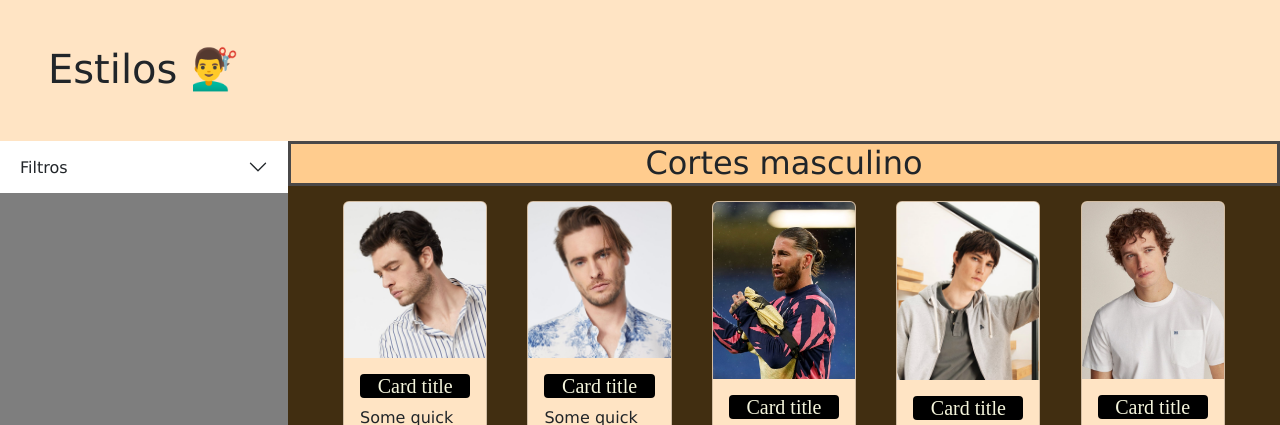
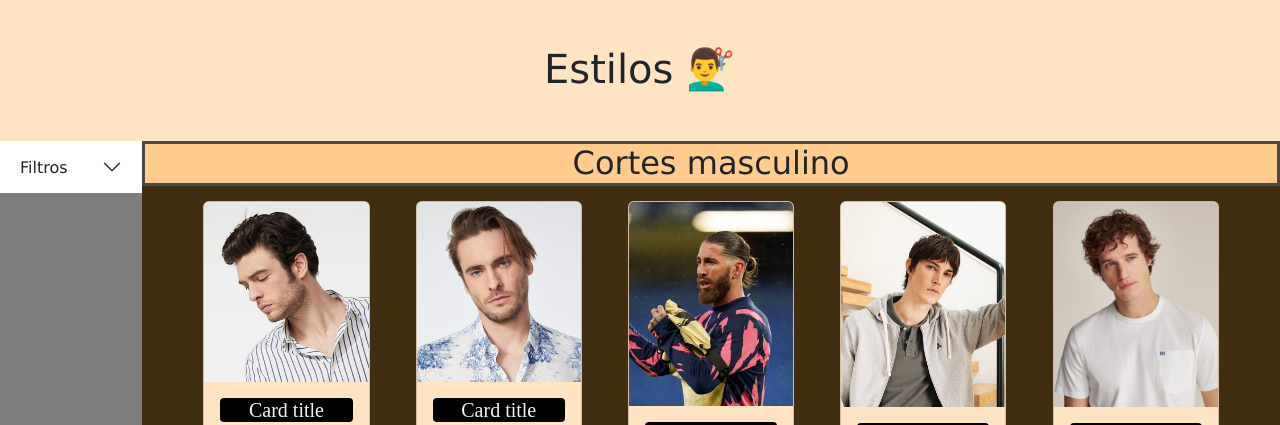
Before and after one commit to BenjaminPolzoni/preentrga2polzoni, a plain HTML site: page pages/estilos.html in a window 1280 px wide. Shown: the part 313-738 px from the top of the page. Drawn offline with nearby package versions, Linux system fonts and the light colour scheme.

Commit message:
complete el estilos (ahora si)

```diff
--- a/css/styles.css
+++ b/css/styles.css
@@ -174,17 +174,21 @@ a{
 }
 /* main de estilos */
 .main-estilos {  display: grid;
-  grid-template-columns: auto 1fr 1fr 1fr 1fr;
+  grid-template-columns: 0.5fr 1fr 1fr 1fr 1fr;
   grid-template-rows: auto auto 1fr;
   grid-auto-columns: 1fr;
   gap: 0px 0px;
   grid-auto-flow: row;
   grid-template-areas:
-    "titulo-prin titulo-prin titulo-prin titulo-prin titulo-prin"
+    "titulo-estilos titulo-estilos titulo-estilos titulo-estilos titulo-estilos"
     "filtros estilos-corte-masculino estilos-corte-masculino estilos-corte-masculino estilos-corte-masculino"
     "filtros estilos-corte-femenino estilos-corte-femenino estilos-corte-femenino estilos-corte-femenino";
 }
-
+.titulo-estilos{
+ grid-area: titulo-estilos;
+ display: flex;
+ justify-content: center;
+}
 .estilos-corte-masculino { grid-area: estilos-corte-masculino;
 background-color: rgb(65, 46, 17);
 }
--- a/pages/estilos.html
+++ b/pages/estilos.html
@@ -32,7 +32,7 @@
         </nav>
     </header>
     <main class="main-estilos">
-        <h1 class="titulo-prin">Estilos 💇‍♂️</h1>
+        <h1 class="titulo-estilos">Estilos 💇‍♂️</h1>
         <aside class="filtros">
             <div class="accordion accordion-flush" id="accordionFlushExample">
                 <div class="accordion-item">
```
